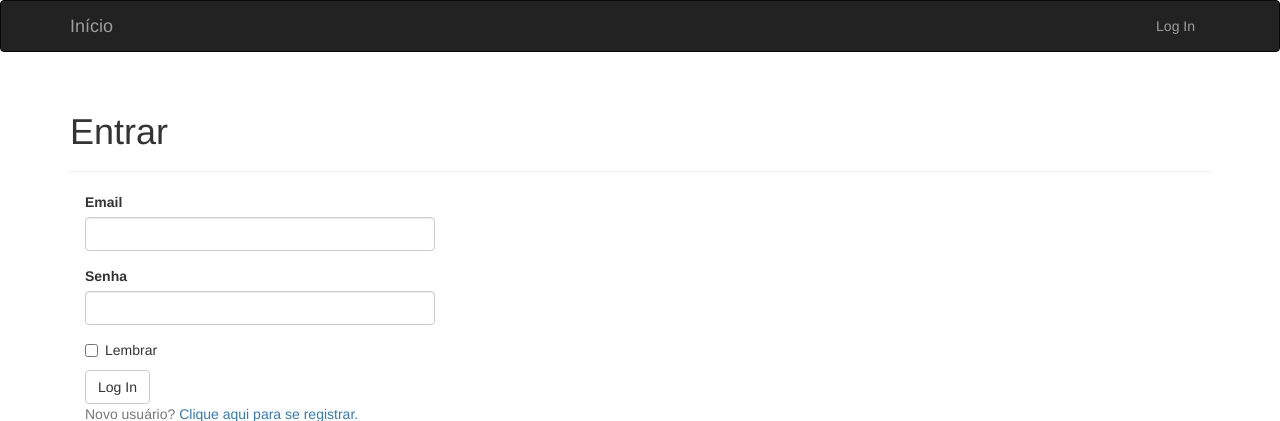
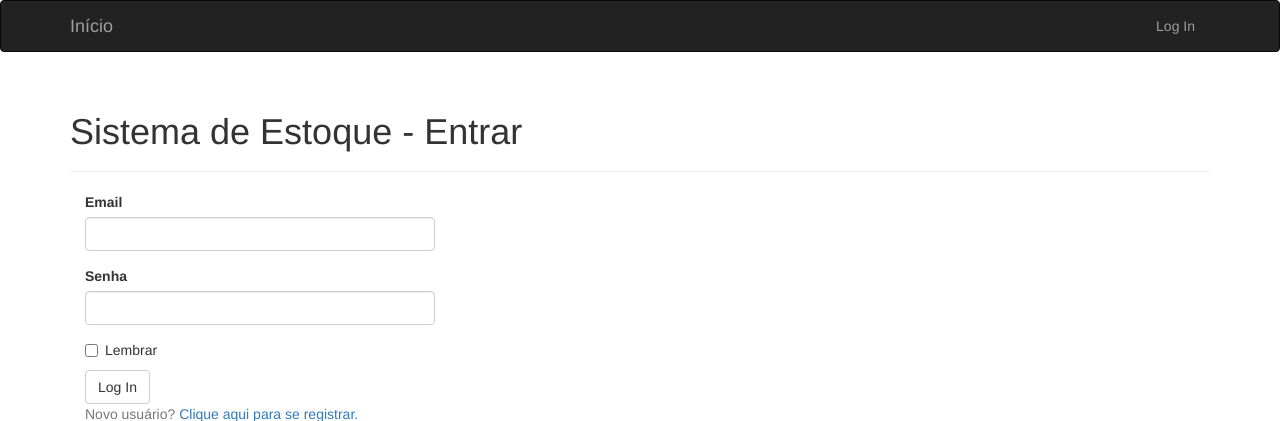
Before and after one commit to gems-uff/sms, a Flask app: page /auth/login in a window 1280 px wide. Shown: the top 421 px of the page. Run offline with Flask 2, Linux system fonts and the light colour scheme; some libraries are stand-ins or nearby versions.

Commit message:
:art: Add title to login page

```diff
--- a/app/templates/auth/login.html
+++ b/app/templates/auth/login.html
@@ -5,7 +5,7 @@
 
 {% block page_content %}
 <div class="page-header">
-    <h1>Entrar</h1>
+  <h1>Sistema de Estoque - Entrar</h1>
 </div>
 <div class="col-md-4">
   {{ wtf.quick_form(form) }}
```
Lines whose indentation alone changed are shown as unchanged.
